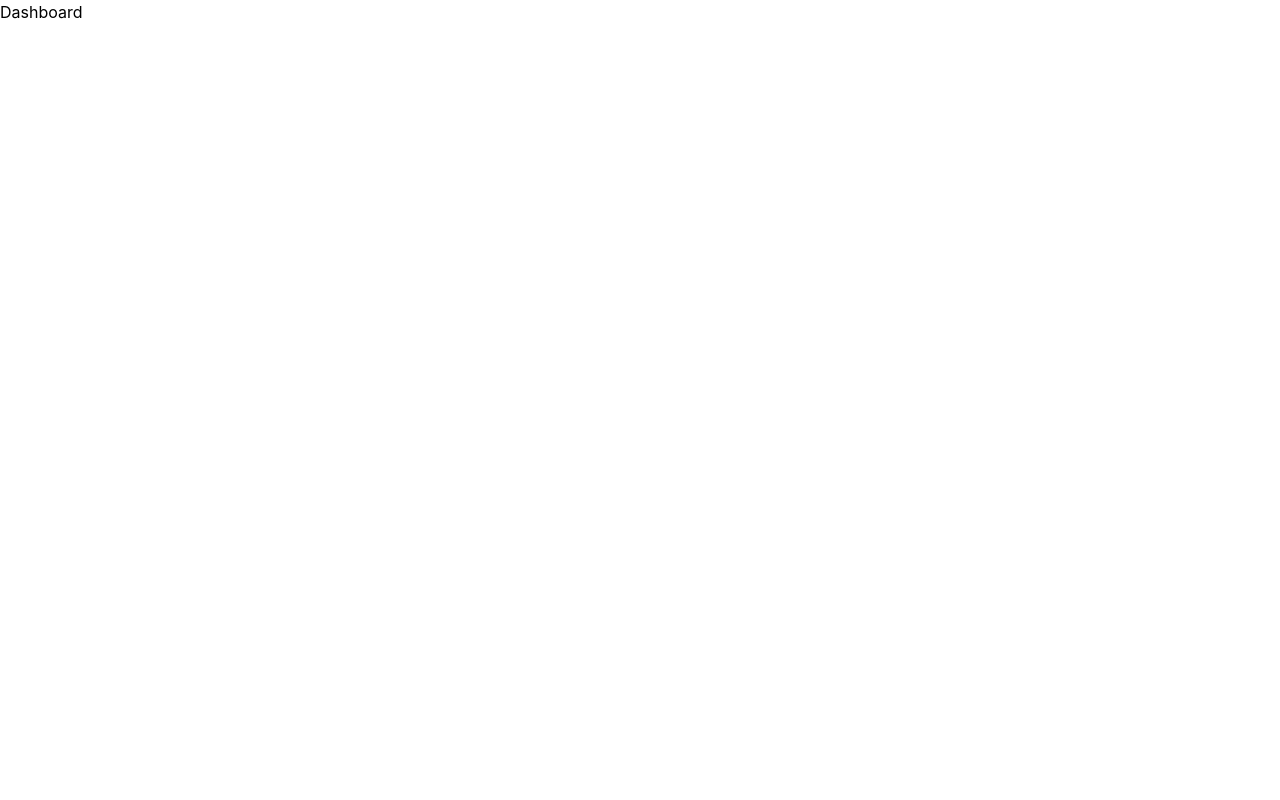
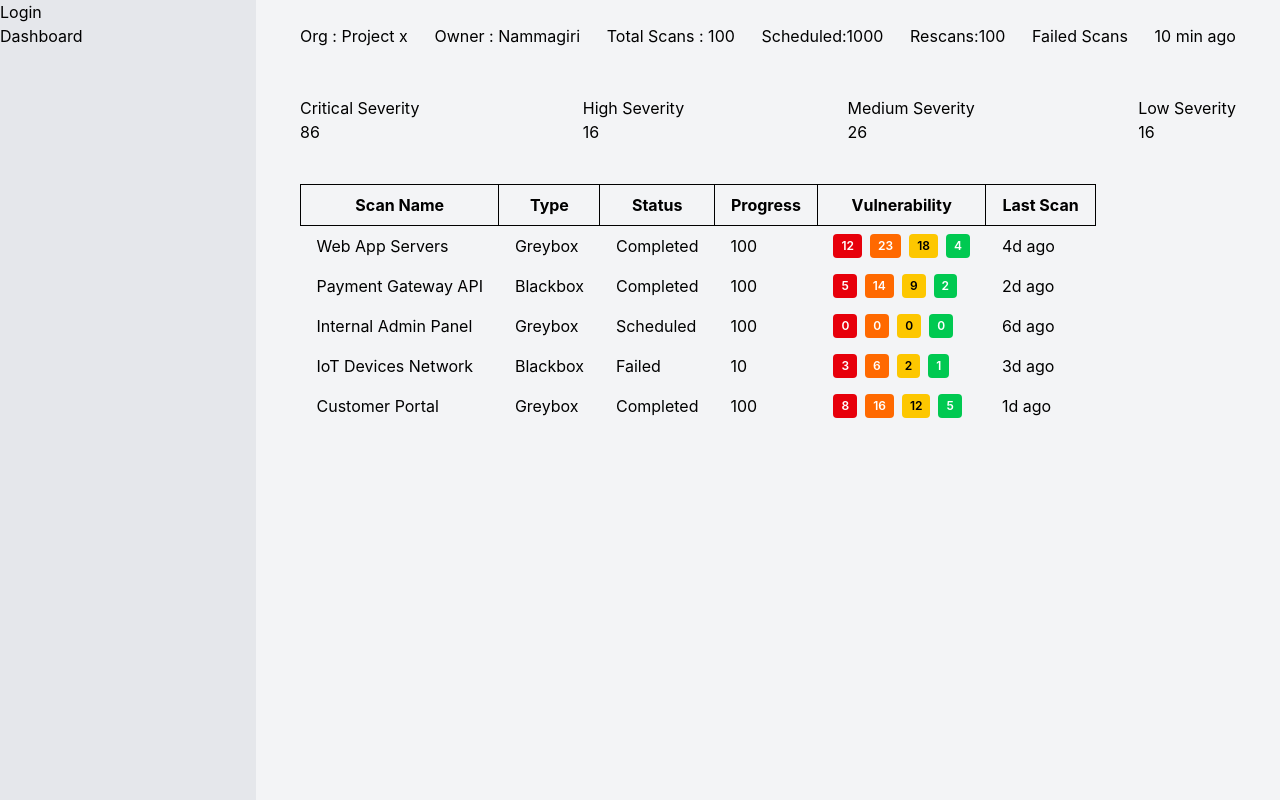
Before and after one commit to AnuragEnnippissery/fenrir-ops, a React (Vite) app: page /dashboard in a window 1280 px wide. Built offline with nearby package versions, Linux system fonts and the light colour scheme.

Commit message:
added dashboard and sidebar

```diff
--- a/index.html
+++ b/index.html
@@ -5,7 +5,7 @@
     <link rel="icon" type="image/svg+xml" href="/vite.svg" />
     <meta name="viewport" content="width=device-width, initial-scale=1.0" />
     <link href="./output.css" rel="stylesheet">
-    <title>fenrir-ops</title>
+    <title>fenrir-aps</title>
   </head>
   <body>
     <div id="root"></div>
--- a/src/components/dashboard/Header.jsx
+++ b/src/components/dashboard/Header.jsx
@@ -3,7 +3,7 @@ import { Link} from "react-router-dom";
 function Header(){
     return(
         <>
-            <h2>Header</h2>
+
             <main>
                 <section>
                     <nav>
--- /dev/null
+++ b/src/components/dashboard/Layout.jsx
@@ -0,0 +1,22 @@
+
+import { Outlet } from "react-router-dom";
+import Header from "./Header";
+function Layout() {
+  return (
+    <div className="flex min-h-screen">
+
+      {/* Sidebar */}
+      <div className="w-64 bg-gray-200 text-black">
+        <Header />
+      </div>
+
+      {/* Page Content */}
+      <div className="flex-1 p-6 bg-gray-100">
+        <Outlet />
+      </div>
+
+    </div>
+  );
+}
+
+export default Layout;
--- a/src/components/dashboard/dashboard.jsx
+++ b/src/components/dashboard/dashboard.jsx
@@ -1,7 +1,96 @@
+import { scans } from "../../utils/data";
+import { useEffect, useState } from "react";
 function Dashboard(){
+    let [scandata,setScandata]=useState([])
+    useEffect(()=>{
+        async function fetchData(){
+            const result= scans;
+            setScandata(result)
+        }
+        fetchData();
+    },[])
+    console.log("data",scandata)
     return(
         <>
-            <p>Dashboard</p>
+            <main>
+                <section className="px-5 flex flex-col gap-12">
+                    <div className="flex justify-between flex-wrap gap-4">
+                        <p>Org : Project x</p>
+                        <p>Owner : Nammagiri</p>
+                        <p>Total Scans : 100</p>
+                        <p>Scheduled:1000</p>
+                        <p>Rescans:100</p>
+                        <p>Failed Scans</p>
+                        <p>10 min ago</p>
+
+                    </div>
+                    <article className="flex justify-between">
+                        <div>
+                             <p>Critical Severity</p>
+                             <p>86</p>
+                        </div>
+                        <div>
+                            <p>High Severity</p>
+                            <p>16</p>
+                        </div>
+                       <div>
+                            <p>Medium Severity</p>
+                            <p>26</p>
+                        </div>
+                        <div>
+                            <p>Low Severity</p>
+                            <p>16</p>
+                        </div>
+                    </article>
+                </section>
+                <section className="px-5 mt-10">
+                    <table border="1" cellPadding="8">
+                    <thead>
+                        <tr>
+                        <th className="px-4 py-2 border">Scan Name</th>
+                        <th className="px-4 py-2 border">Type </th>
+                        <th className="px-4 py-2 border">Status</th>
+                        <th className="px-4 py-2 border">Progress</th>
+                        <th className="px-4 py-2 border">Vulnerability</th>
+                        <th className="px-4 py-2 border">Last Scan</th>
+                        </tr>
+                    </thead>
+
+                    <tbody>
+                        {scandata.map((scan) => (
+                        <tr key={scan.id}>
+                            <td className="px-4 py-2 ">{scan.name}</td>
+                            <td className="px-4 py-2 ">{scan.type}</td>
+                            <td className="px-4 py-2 ">{scan.status}</td>
+                            <td className="px-4 py-2 ">{scan.progress}</td>
+                            <td className="px-4 py-2 ">
+                                <div className="flex gap-2 flex-wrap">
+                                    {Object.entries(scan.vulnerabilities).map(([level, count]) => {
+                                    let colorClass = "";
+
+                                    if (level === "critical") colorClass = "bg-red-600 text-white";
+                                    else if (level === "high") colorClass = "bg-orange-500 text-white";
+                                    else if (level === "medium") colorClass = "bg-yellow-400 text-black";
+                                    else if (level === "low") colorClass = "bg-green-500 text-white";
+
+                                    return (
+                                        <span
+                                        key={level}
+                                        className={`px-2 py-1 text-xs rounded font-semibold ${colorClass}`}
+                                        >
+                                        {count}
+                                        </span>
+                                    );
+                                    })}
+                                </div>
+                            </td>
+                            <td className="px-4 py-2 ">{scan.lastScan}</td>
+                        </tr>
+                        ))}
+                    </tbody>
+                    </table>
+                </section>
+            </main>
         </>
     )
 }
--- a/src/components/home/Login.jsx
+++ b/src/components/home/Login.jsx
@@ -12,7 +12,7 @@ function Login(){
     return(
         <>
            {/* <main className="flex bg-teal-950 min-h-screen"> */}
-           <main className="grid grid-cols-1 md:grid-cols-2 min-h-screen bg-gradient-to-br from-black via-gray-900 to-orange-500">
+           <main className="grid grid-cols-1 md:grid-cols-2 min-h-screen bg-linear-to-br from-black via-gray-900 to-orange-500">
                 <section className="text-white  p-10 mx-3.5  flex flex-col justify-between align-center">
                     <div className="text-3xl font-bold text-white gap-8">Expert level CyberSecurity in
                          <span className="text-teal-900"> hours </span> not weeks</div>
--- a/src/main.jsx
+++ b/src/main.jsx
@@ -4,23 +4,40 @@ import './index.css'
 import './input.css'
 import App from './App.jsx'
 import {RouterProvider,createBrowserRouter} from 'react-router-dom';
-import Login from './components/home/login.jsx';
+import Login from './components/home/Login.jsx';
 import Dashboard from './components/dashboard/Dashboard.jsx';
+import Layout from './components/dashboard/Layout.jsx'
 
-const appRouter =createBrowserRouter([
+const appRouter = createBrowserRouter([
   {
-    path: '/',
-    element:<App/>,
-    children:[
+    path: "/",
+    element: <App />,
+    children: [
       {
-        index:true,
-        element:<Login/>
+        index: true,
+        element: <Login />
       },
-      {path:'/Login',element:<Login/>},
-      {path:'/Dashboard',element:<Dashboard/>},
+      {
+        path: "login",
+        element: <Login />
+      },
+      {
+        path: "dashboard",
+        element: <Layout />,
+        children: [
+          {
+            index: true,
+            element: <Dashboard />
+          },
+          // {
+          //   path: "scan",
+          //   element: <Scan />
+          // }
+        ]
+      }
     ]
   }
-])
+]);
 
 
 
--- a/src/utils/data.js
+++ b/src/utils/data.js
@@ -39,7 +39,7 @@ export const scans = [
       medium: 0,
       low: 0
     },
-    lastScan: "Scheduled"
+    lastScan: "6d ago"
   },
   {
     id: 4,
```
